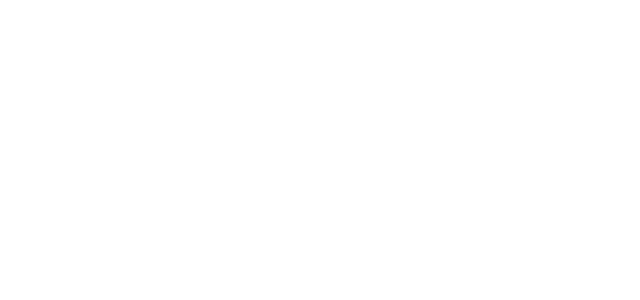
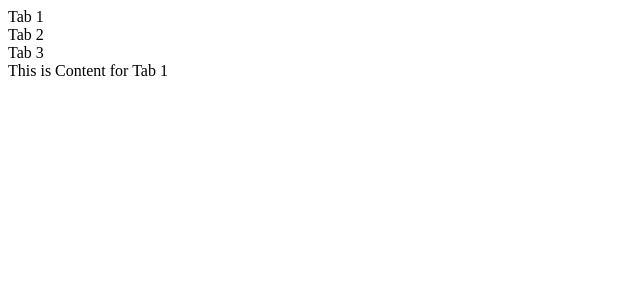
Before and after one commit to ExpixelStudio/react-collection, a React (Vite) app in the folder custom-tabs-app/: page / in a window 1280 px wide. Shown: the top 300 px of the page, without its empty margins (0-640 px from the left). Built offline with nearby package versions, Linux system fonts and the light colour scheme.

Commit message:
set TabTest component to render info to DOM

```diff
--- a/custom-tabs-app/src/App.jsx
+++ b/custom-tabs-app/src/App.jsx
@@ -1,4 +1,5 @@
-
+import TabTest from "./components/tab-test"
+import Tabs from "./components/tabs"
 /* import './App.css' */
 
 function App() {
@@ -6,7 +7,8 @@ function App() {
 
   return (
     <>
-
+    {/* Custom Tabs */}
+    <TabTest />
     </>
   )
 }
```
